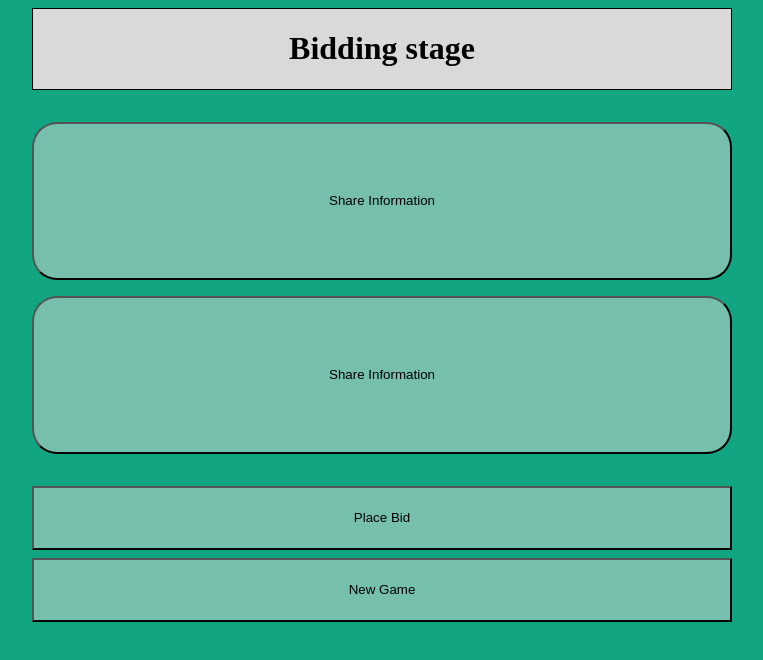
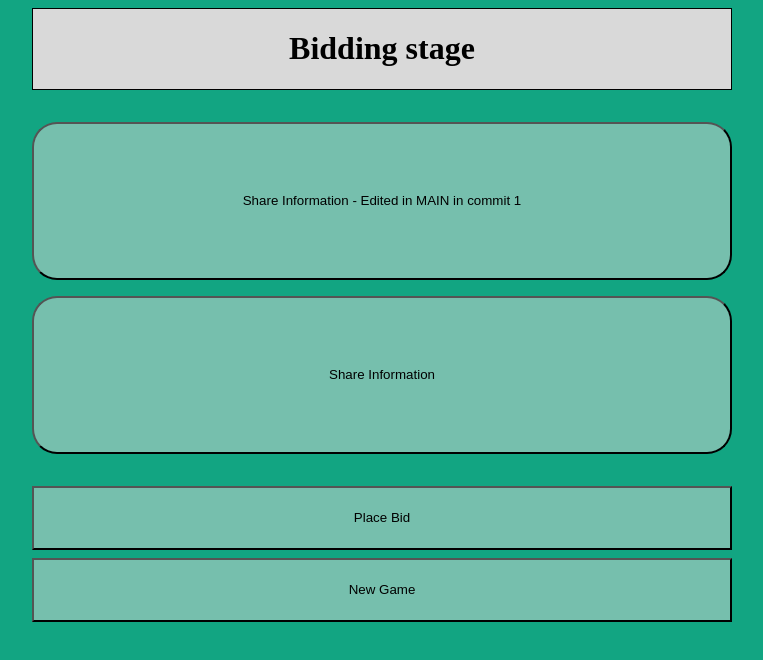
Before and after one commit to emiliagorska/practicing-merge-conflicts, a React (Create React App) app: page / in a window 1280 px wide. Shown: the top 660 px of the page, without its empty margins (258-1021 px from the left). Built offline with nearby package versions, Linux system fonts and the light colour scheme.

Commit message:
main - COMMIT 1

```diff
--- a/src/pages/WelcomeScreen/WelcomeScreen.js
+++ b/src/pages/WelcomeScreen/WelcomeScreen.js
@@ -7,7 +7,9 @@ import PageWrapper from "../../components/PageWrapper/PageWrapper";
 const WelcomeScreen = () => {
   return (
     <PageWrapper>
-      <ShareInfoButton marginBottom="16px">Share Information</ShareInfoButton>
+      <ShareInfoButton marginBottom="16px">
+        Share Information - Edited in MAIN in commit 1{" "}
+      </ShareInfoButton>
       <ShareInfoButton marginBottom="32px">Share Information</ShareInfoButton>
       <ActionButton marginBottom="8px">Place Bid</ActionButton>
       <ActionButton>New Game</ActionButton>
```
